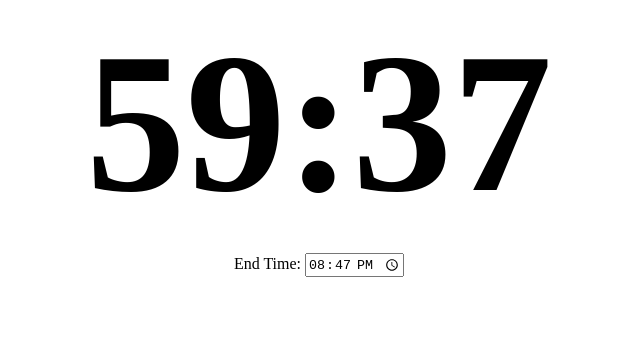
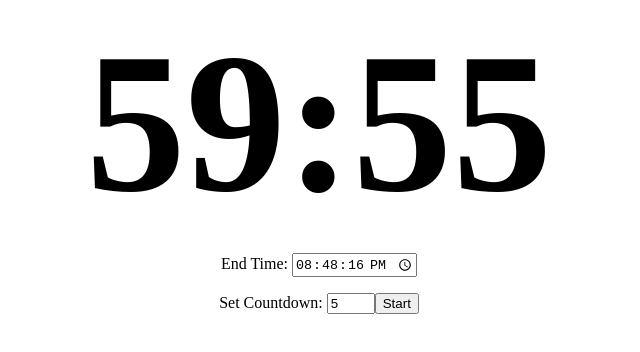
Before and after one commit to jcollard/CountDownTimer, an Angular app in the folder CountDown/: page / in a window 1280 px wide. Shown: the top 352 px of the page, without its empty margins (321-961 px from the left). Built offline with nearby package versions, Linux system fonts and the light colour scheme.

Commit message:
feat: Add set minutes button.

```diff
--- a/CountDown/src/app/countdown.component.html
+++ b/CountDown/src/app/countdown.component.html
@@ -6,4 +6,7 @@
         End Time: <input type="time" [(ngModel)]="endAt"/>
         <!-- <input type="time" (ngModel)="endAt"/> -->
      </p>
+     <p>Set Countdown: <input type="number" size="2" [(ngModel)]="timeSet" style="width:40px"/> <button (click)="this.setTime(this.timeSet)">Start</button></p>
+
+
 </div>
--- a/CountDown/src/app/countdown.component.ts
+++ b/CountDown/src/app/countdown.component.ts
@@ -11,13 +11,10 @@ export class CountDownComponent implements OnInit, AfterViewInit {
   @ViewChild('timer') el!: ElementRef;
   private outputArea!: HTMLDivElement;
   public endAt: string = "12:00";
+  public timeSet: number = 5;
 
   ngOnInit(): void {
-
-    console.log(this.endAt);
-    const currentDate = new Date();
-    currentDate.setTime(currentDate.getTime() + (60*59*1000));
-    this.endAt = `${currentDate.getHours()}:${currentDate.getMinutes()}`;
+    this.setTime(60);
     setInterval(() => this.timeLeft(), 250);
   }
 
@@ -27,27 +24,37 @@ export class CountDownComponent implements OnInit, AfterViewInit {
 
   private timeLeft(): void {
     const endAt = this.parseTime();
-    const currentTime = new Date();
-    const endTime = new Date();
-    endTime.setHours(endAt.hours);
-    endTime.setMinutes(endAt.minutes);
-    endTime.setSeconds(0);
-    const remainingMillis = endTime.getTime() - (new Date().getTime());
-    if(remainingMillis <= 0){
+    const remainingMillis = endAt.getTime() - (new Date().getTime());
+    if (remainingMillis <= 0) {
       this.outputArea.innerHTML = "Times Up!";
       return;
     }
-    const seconds = Math.round(remainingMillis/1000);
-    const minutesRemaining = Math.round(seconds/60);
+    const seconds = Math.round(remainingMillis / 1000);
+    const minutesRemaining = Math.floor(seconds / 60);
     const secondsRemaining = seconds % 60;
-    const secondsString = secondsRemaining < 10 ? '0' + secondsRemaining : secondsRemaining;
+    const secondsString = `${secondsRemaining}`.padStart(2, '0');
     this.outputArea.innerHTML = `${minutesRemaining}:${secondsString}`;
   }
 
-  private parseTime(): Time {
+  private parseTime(): Date {
+    const d: Date = new Date();
+    const splits: string[] = this.endAt.split(":");
     const hours: number = Number.parseInt(this.endAt.split(":")[0]);
     const minutes: number = Number.parseInt(this.endAt.split(":")[1]);
-    return { hours: hours, minutes: minutes };
+    const seconds: number = splits.length > 2 ? Number.parseInt(this.endAt.split(":")[2]) : 0;
+    d.setHours(hours);
+    d.setMinutes(minutes);
+    d.setSeconds(seconds);
+    return d;
+  }
+
+  public setTime(minutes: number): void {
+    const targetTime: Date = new Date();
+    targetTime.setTime(new Date().getTime() + minutes * 60 * 1000);
+    const hours: string = `${targetTime.getHours()}`.padStart(2, '0');
+    const mins: string = `${targetTime.getMinutes()}`.padStart(2, '0');
+    const seconds: string = `${targetTime.getSeconds()}`.padStart(2, '0');
+    this.endAt = `${hours}:${mins}:${seconds}`;
   }
 
 }
```
